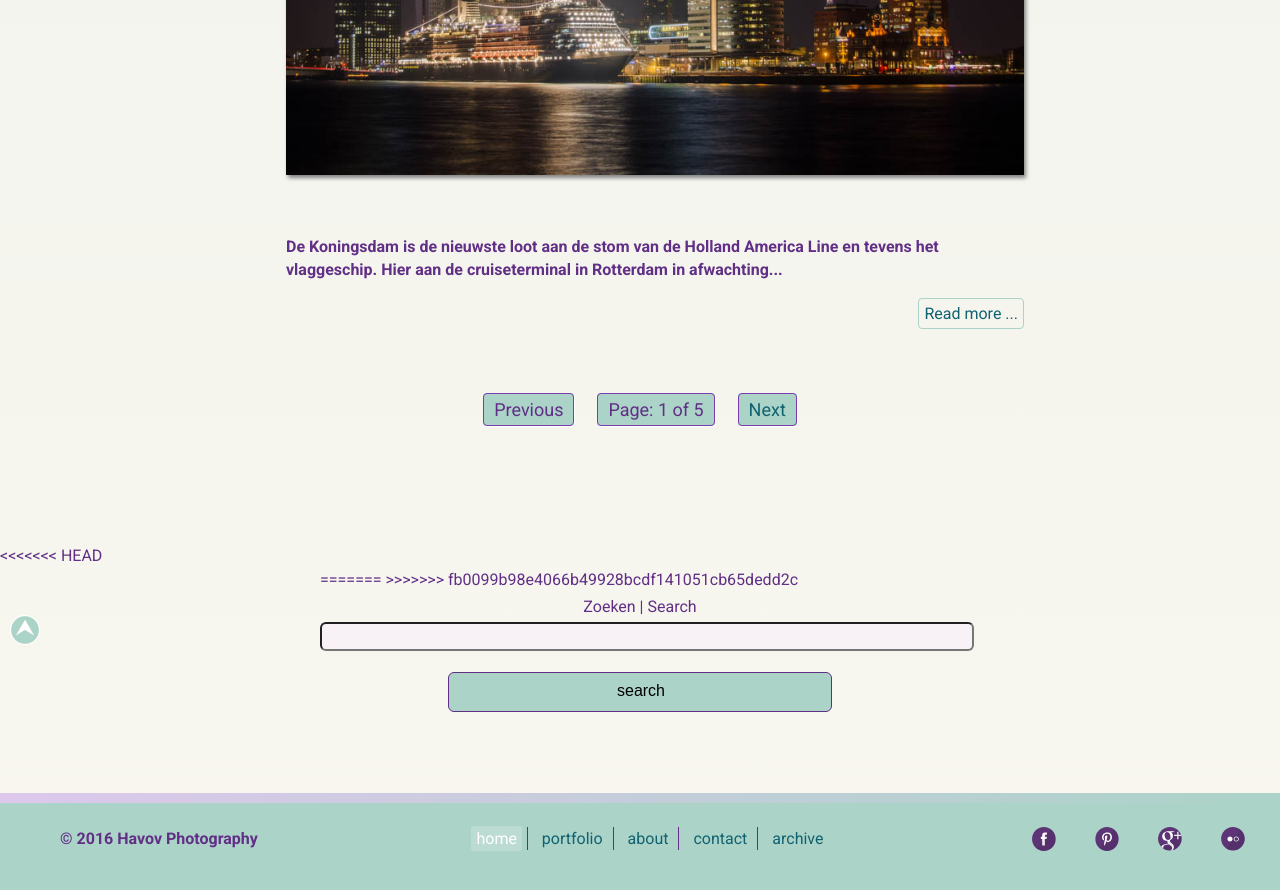
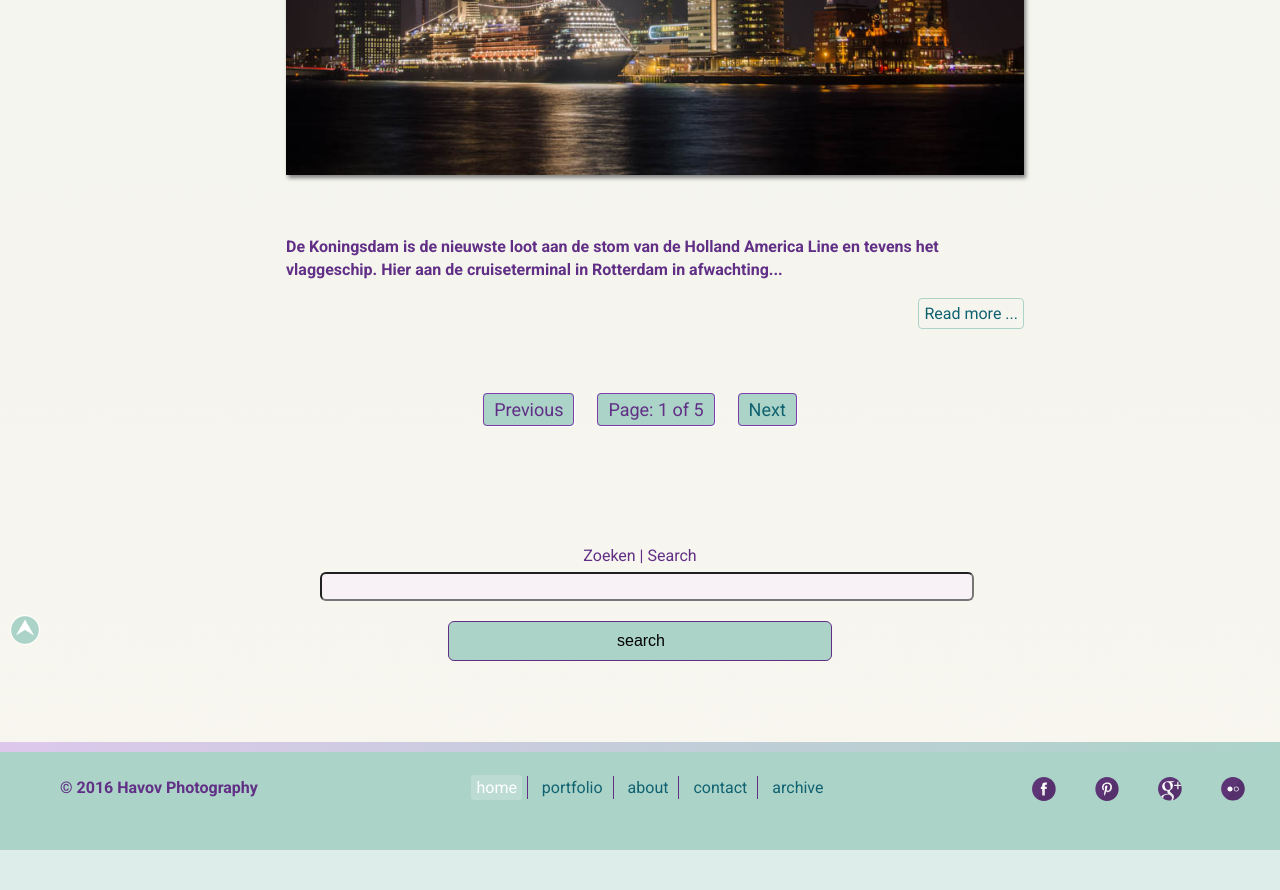
Before and after one commit to hansvanoverbeek/photoblog, a Jekyll site: the page built from index.html, in a window 1280 px wide and 900 px high, scrolled down 4315 px. Shown: the top 890 px of the window. Built offline with Jekyll 4.4.1, drawn with Linux system fonts in a browser that asks for light colours; the list of posts is cut into pages by our own code; after the commit the page ends 5165 px from its top, so only the background shows below that.

Commit message:
veranderd search.html

```diff
--- a/_includes/searchform.html
+++ b/_includes/searchform.html
@@ -1,8 +1,5 @@
-<<<<<<< HEAD
-<form action="{{site.baseurl}}/search/" method="get" class="search">
-=======
+
 <form action="/search.html" method="get" class="search">
->>>>>>> fb0099b98e4066b49928bcdf141051cb65dedd2c
 		<label class="text-center" for="search_box">Zoeken | Search</label>
 		<input type="text" id="search_box" name="query">
 		<input id="search" type="submit" value="search">
```
